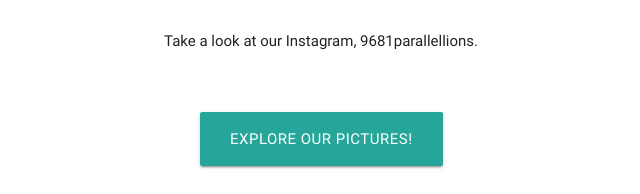
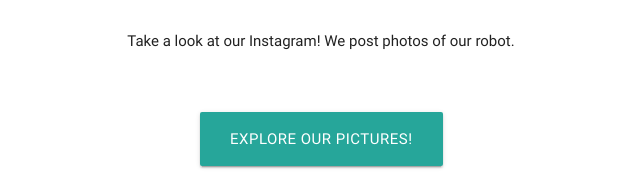
Before and after one commit to 9681ParallelLions/FTC, a plain HTML site: page links.html in a window 1280 px wide. Shown: the part 443-637 px from the top of the page, 319-959 px from the left. Drawn offline with nearby package versions, Linux system fonts and the light colour scheme.

Commit message:
Update links.html

```diff
--- a/links.html
+++ b/links.html
@@ -36,7 +36,7 @@
             <h3 class="light header">Twitter</h3>
             <div class="col s12 m6 offseet-m3">
               <p class="caption">
-              Follow us on twitter, and read our daily updates! </p>
+              Follow us on twitter, and read our daily updates!</p>
               <br><br>
               <a href="https://twitter.com/HM9681Lions" class="btn-large waves-effect waves-light"> Check out our Twitter</a>
             </div>
@@ -48,7 +48,7 @@
             <h3 class="light header">Instagram</h3>
             <div class="col s12 m6 offset-m3">
               <p class="caption">
-              Take a look at our Instagram, 9681parallellions.</p>
+              Take a look at our Instagram! We post photos of our robot.</p>
               <br><br>
               <a href="https://www.instagram.com/ftcteam9681/" class="btn-large waves-effect waves-light">Explore our pictures!</a>
             </div>
```
